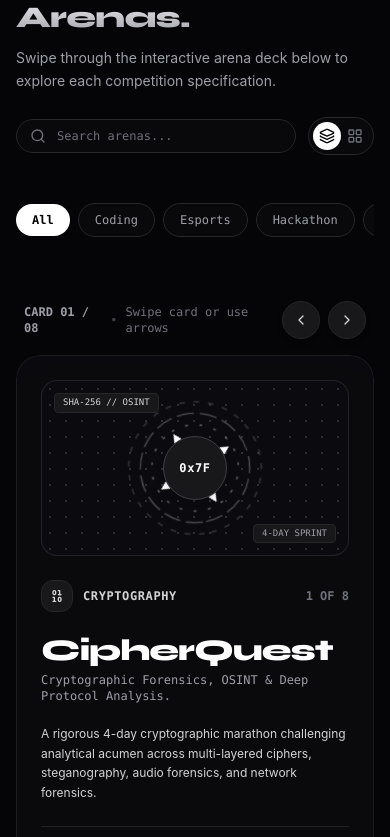
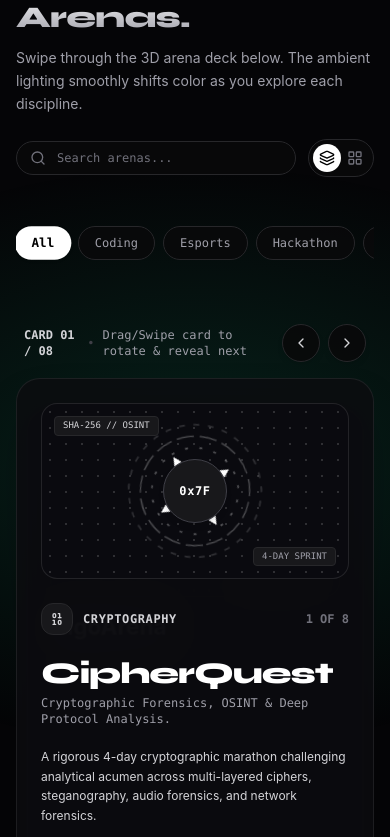
Before and after one commit to Valenite/genesiz-web, a React (Vite) app: page / in a window 390 px wide. Shown: the part 1307-2144 px from the top of the page. Built offline with nearby package versions, Linux system fonts and the light colour scheme.

Commit message:
Implement realistic 3D card rotation swipe physics and smooth ambient color background morphing

```diff
--- a/src/components/EventGrid.tsx
+++ b/src/components/EventGrid.tsx
@@ -38,6 +38,20 @@ const iconMap: Record<string, React.FC<{ className?: string }>> = {
   Globe,
   Sparkles,
 };
+
+// Signature ambient color glow map for each competition
+const eventColorGlowMap: Record<string, string> = {
+  cipherquest: 'rgba(16, 185, 129, 0.16)', // Emerald
+  algoarena: 'rgba(99, 102, 241, 0.16)',   // Indigo
+  valorant: 'rgba(244, 63, 94, 0.16)',     // Crimson Red
+  bedwarz: 'rgba(245, 158, 11, 0.16)',     // Amber Gold
+  brainbyte: 'rgba(168, 85, 247, 0.16)',   // Purple
+  appforge: 'rgba(6, 182, 212, 0.16)',     // Cyan
+  webx: 'rgba(14, 165, 233, 0.16)',        // Sky Blue
+  surprise: 'rgba(244, 114, 182, 0.16)',   // Rose Pink
+};
+
+const defaultGlow = 'rgba(99, 102, 241, 0.12)';
 
 export const EventGrid: React.FC<EventGridProps> = ({ onSelectEvent }) => {
   const [activeCategory, setActiveCategory] = useState<string>('All');
@@ -81,26 +95,36 @@ export const EventGrid: React.FC<EventGridProps> = ({ onSelectEvent }) => {
   const totalFiltered = filteredEvents.length;
   const safeIndex = Math.min(currentIndex, Math.max(0, totalFiltered - 1));
 
+  // Current active event and its signature ambient glow
+  const currentActiveEvent = filteredEvents[safeIndex];
+  const activeGlowColor = currentActiveEvent
+    ? (eventColorGlowMap[currentActiveEvent.id] || defaultGlow)
+    : defaultGlow;
+
+  // Next card in stack
+  const nextCardIndex = (safeIndex + 1) % Math.max(1, totalFiltered);
+  const nextEvent = filteredEvents[nextCardIndex];
+
   const triggerSwipeLeft = () => {
-    if (totalFiltered === 0 || animatingDir !== null) return;
+    if (totalFiltered <= 1 || animatingDir !== null) return;
     soundFX.playWarp();
     setAnimatingDir('left');
     setTimeout(() => {
       setCurrentIndex((prev) => (prev + 1) % totalFiltered);
       setSwipeOffset(0);
       setAnimatingDir(null);
-    }, 220);
+    }, 240);
   };
 
   const triggerSwipeRight = () => {
-    if (totalFiltered === 0 || animatingDir !== null) return;
+    if (totalFiltered <= 1 || animatingDir !== null) return;
     soundFX.playWarp();
     setAnimatingDir('right');
     setTimeout(() => {
       setCurrentIndex((prev) => (prev - 1 + totalFiltered) % totalFiltered);
       setSwipeOffset(0);
       setAnimatingDir(null);
-    }, 220);
+    }, 240);
   };
 
   // Touch Swipe Handlers
@@ -121,9 +145,9 @@ export const EventGrid: React.FC<EventGridProps> = ({ onSelectEvent }) => {
   const handleTouchEnd = () => {
     if (!isSwiping || animatingDir !== null) return;
     setIsSwiping(false);
-    if (swipeOffset < -45) {
+    if (swipeOffset < -60) {
       triggerSwipeLeft();
-    } else if (swipeOffset > 45) {
+    } else if (swipeOffset > 60) {
       triggerSwipeRight();
     } else {
       setSwipeOffset(0);
@@ -132,10 +156,19 @@ export const EventGrid: React.FC<EventGridProps> = ({ onSelectEvent }) => {
   };
 
   return (
-    <section id="events" className="relative py-28 px-4 sm:px-6 lg:px-8 max-w-6xl mx-auto">
+    <section id="events" className="relative py-28 px-4 sm:px-6 lg:px-8 max-w-6xl mx-auto overflow-hidden">
+
+      {/* Dynamic Smooth Ambient Background Color Glow Aura */}
+      <div
+        style={{
+          background: `radial-gradient(ellipse 700px 420px at 50% 50%, ${activeGlowColor}, transparent 70%)`,
+          transition: 'background 0.8s cubic-bezier(0.16, 1, 0.3, 1)'
+        }}
+        className="absolute inset-0 pointer-events-none z-0"
+      />
 
       {/* Section Header */}
-      <RevealOnScroll>
+      <RevealOnScroll className="relative z-10">
         <div className="flex flex-col md:flex-row md:items-end justify-between gap-6 mb-12">
           <div className="space-y-3">
             <div className="inline-flex items-center gap-2 px-3 py-1 rounded-full bg-zinc-900 border border-white/10 text-xs font-mono text-zinc-400">
@@ -145,7 +178,7 @@ export const EventGrid: React.FC<EventGridProps> = ({ onSelectEvent }) => {
               Eight Flagship Arenas.
             </h2>
             <p className="text-sm text-zinc-400 font-normal max-w-xl leading-relaxed">
-              Swipe through the interactive arena deck below to explore each competition specification.
+              Swipe through the 3D arena deck below. The ambient lighting smoothly shifts color as you explore each discipline.
             </p>
           </div>
 
@@ -161,17 +194,17 @@ export const EventGrid: React.FC<EventGridProps> = ({ onSelectEvent }) => {
                   setSearchQuery(e.target.value);
                   setCurrentIndex(0);
                 }}
-                className="w-full pl-10 pr-4 py-2 bg-zinc-950 border border-zinc-800 rounded-full text-xs font-mono text-white placeholder-zinc-500 focus:outline-none focus:border-zinc-500 transition-all"
+                className="w-full pl-10 pr-4 py-2 bg-zinc-950/90 border border-zinc-800 rounded-full text-xs font-mono text-white placeholder-zinc-500 focus:outline-none focus:border-zinc-500 transition-all"
               />
             </div>
 
-            <div className="flex items-center p-1 bg-zinc-950 border border-zinc-800 rounded-full shrink-0">
+            <div className="flex items-center p-1 bg-zinc-950/90 border border-zinc-800 rounded-full shrink-0">
               <button
                 onClick={() => {
                   soundFX.playClick();
                   setViewMode('deck');
                 }}
-                title="Interactive Swipe Deck"
+                title="Interactive 3D Swipe Deck"
                 className={`p-1.5 rounded-full transition-all cursor-pointer ${
                   viewMode === 'deck' ? 'bg-white text-black' : 'text-zinc-500 hover:text-white'
                 }`}
@@ -196,7 +229,7 @@ export const EventGrid: React.FC<EventGridProps> = ({ onSelectEvent }) => {
       </RevealOnScroll>
 
       {/* Filter Tabs */}
-      <RevealOnScroll delayMs={100}>
+      <RevealOnScroll delayMs={100} className="relative z-10">
         <div className="flex items-center gap-2 overflow-x-auto pb-4 mb-8 scrollbar-none">
           {categories.map((cat) => (
             <button
@@ -208,8 +241,8 @@ export const EventGrid: React.FC<EventGridProps> = ({ onSelectEvent }) => {
               }}
               className={`px-4 py-2 rounded-full text-xs font-mono transition-all whitespace-nowrap cursor-pointer ${
                 activeCategory === cat
-                  ? 'bg-white text-black font-bold shadow-sm'
-                  : 'bg-zinc-950 text-zinc-400 hover:text-white border border-zinc-800'
+                  ? 'bg-white text-black font-bold shadow-sm scale-105'
+                  : 'bg-zinc-950/90 text-zinc-400 hover:text-white border border-zinc-800'
               }`}
             >
               {cat}
@@ -218,26 +251,26 @@ export const EventGrid: React.FC<EventGridProps> = ({ onSelectEvent }) => {
         </div>
       </RevealOnScroll>
 
-      {/* SWIPE DECK MODE (Default Interactive Deck) */}
+      {/* SWIPE DECK MODE (Default Interactive 3D Deck with Ambient Transition) */}
       {viewMode === 'deck' && totalFiltered > 0 && (
-        <RevealOnScroll delayMs={150}>
+        <RevealOnScroll delayMs={150} className="relative z-10">
           <div className="relative max-w-xl mx-auto py-4">
 
             {/* Navigation Controls */}
             <div className="flex items-center justify-between mb-4 px-2">
               <div className="flex items-center gap-2">
-                <span className="text-xs font-mono text-zinc-400 font-bold">
+                <span className="text-xs font-mono text-zinc-300 font-bold">
                   CARD {String(safeIndex + 1).padStart(2, '0')} / {String(totalFiltered).padStart(2, '0')}
                 </span>
                 <span className="text-zinc-700 text-xs font-mono">•</span>
-                <span className="text-xs font-mono text-zinc-500">Swipe card or use arrows</span>
+                <span className="text-xs font-mono text-zinc-400">Drag/Swipe card to rotate & reveal next</span>
               </div>
 
               <div className="flex items-center gap-2">
                 <button
                   onClick={triggerSwipeRight}
                   onMouseEnter={() => soundFX.playHover()}
-                  className="p-2.5 rounded-full bg-zinc-900 border border-zinc-800 text-zinc-300 hover:text-white hover:border-zinc-600 transition-all cursor-pointer shadow-md active:scale-95"
+                  className="p-2.5 rounded-full bg-zinc-950/90 border border-zinc-800 text-zinc-300 hover:text-white hover:border-zinc-600 transition-all cursor-pointer shadow-md active:scale-95"
                   title="Previous Card"
                 >
                   <ChevronLeft className="w-4 h-4" />
@@ -245,7 +278,7 @@ export const EventGrid: React.FC<EventGridProps> = ({ onSelectEvent }) => {
                 <button
                   onClick={triggerSwipeLeft}
                   onMouseEnter={() => soundFX.playHover()}
-                  className="p-2.5 rounded-full bg-zinc-900 border border-zinc-800 text-zinc-300 hover:text-white hover:border-zinc-600 transition-all cursor-pointer shadow-md active:scale-95"
+                  className="p-2.5 rounded-full bg-zinc-950/90 border border-zinc-800 text-zinc-300 hover:text-white hover:border-zinc-600 transition-all cursor-pointer shadow-md active:scale-95"
                   title="Next Card"
                 >
                   <ChevronRight className="w-4 h-4" />
@@ -255,7 +288,7 @@ export const EventGrid: React.FC<EventGridProps> = ({ onSelectEvent }) => {
 
             {/* Interactive Card Deck Stack Container */}
             <div
-              className="relative min-h-[460px] sm:min-h-[480px] touch-pan-y select-none cursor-grab active:cursor-grabbing overflow-hidden rounded-3xl"
+              className="relative min-h-[460px] sm:min-h-[480px] touch-pan-y select-none cursor-grab active:cursor-grabbing perspective-1000"
               onTouchStart={handleTouchStart}
               onTouchMove={handleTouchMove}
               onTouchEnd={handleTouchEnd}
@@ -264,38 +297,55 @@ export const EventGrid: React.FC<EventGridProps> = ({ onSelectEvent }) => {
               onMouseUp={handleTouchEnd}
               onMouseLeave={handleTouchEnd}
             >
-              {/* Stacked Preview Card Behind */}
-              {totalFiltered > 1 && (
-                <div
-                  className="absolute inset-0 rounded-3xl bg-[#08080c] border border-zinc-800/60 pointer-events-none transition-all duration-300 transform translate-y-3 scale-95 opacity-40 z-0"
-                />
-              )}
+              {/* Underlying Card Stack Preview (Scales Up & Rotates Into Place as User Swipes Top Card) */}
+              {totalFiltered > 1 && nextEvent && (() => {
+                const swipeProgress = Math.min(1, Math.abs(swipeOffset) / 200);
+                const underlyingScale = 0.94 + swipeProgress * 0.06;
+                const underlyingTranslateY = 14 - swipeProgress * 14;
+                const underlyingOpacity = 0.5 + swipeProgress * 0.5;
 
-              {/* Active Foreground Card */}
-              {filteredEvents[safeIndex] && (() => {
-                const event = filteredEvents[safeIndex];
+                return (
+                  <div
+                    style={{
+                      transform: `scale(${underlyingScale}) translateY(${underlyingTranslateY}px)`,
+                      opacity: underlyingOpacity,
+                      transition: isSwiping ? 'none' : 'transform 0.3s cubic-bezier(0.16, 1, 0.3, 1), opacity 0.3s cubic-bezier(0.16, 1, 0.3, 1)',
+                    }}
+                    className="absolute inset-0 rounded-3xl bg-[#09090e] border border-zinc-800/80 pointer-events-none z-0 p-6 sm:p-8 flex flex-col justify-between"
+                  >
+                    <div className="space-y-4 opacity-40">
+                      <EventVisual eventId={nextEvent.id} />
+                      <div className="text-2xl font-bold text-white">{nextEvent.name}</div>
+                    </div>
+                  </div>
+                );
+              })()}
+
+              {/* Active Top Foreground Card (Rotates & Slides Away smoothly on Drag/Swipe) */}
+              {currentActiveEvent && (() => {
+                const event = currentActiveEvent;
                 const Icon = iconMap[event.iconName] || Sparkles;
 
-                // Compute smooth card transform during drag or animation
-                let cardTransform = `translateX(${swipeOffset}px) rotate(${swipeOffset * 0.03}deg)`;
-                let cardOpacity = 1;
+                // Calculate realistic 3D deck card rotation based on swipe displacement
+                let transformString = `translateX(${swipeOffset}px) rotateZ(${swipeOffset * 0.06}deg) rotateY(${swipeOffset * 0.04}deg)`;
+                let opacityVal = 1;
 
                 if (animatingDir === 'left') {
-                  cardTransform = `translateX(-120%) rotate(-12deg)`;
-                  cardOpacity = 0;
+                  transformString = `translateX(-130%) rotateZ(-16deg) rotateY(-20deg)`;
+                  opacityVal = 0;
                 } else if (animatingDir === 'right') {
-                  cardTransform = `translateX(120%) rotate(12deg)`;
-                  cardOpacity = 0;
+                  transformString = `translateX(130%) rotateZ(16deg) rotateY(20deg)`;
+                  opacityVal = 0;
                 }
 
                 return (
                   <div
                     style={{
-                      transform: cardTransform,
-                      opacity: cardOpacity,
-                      transition: isSwiping ? 'none' : 'transform 0.28s ease-out, opacity 0.28s ease-out',
+                      transform: transformString,
+                      opacity: opacityVal,
+                      transition: isSwiping ? 'none' : 'transform 0.3s cubic-bezier(0.16, 1, 0.3, 1), opacity 0.3s cubic-bezier(0.16, 1, 0.3, 1)',
                     }}
-                    className="relative z-10 spotlight-card p-6 sm:p-8 rounded-3xl flex flex-col justify-between min-h-[460px] sm:min-h-[480px] shadow-2xl border border-white/15 bg-[#0a0a0f]"
+                    className="relative z-10 spotlight-card p-6 sm:p-8 rounded-3xl flex flex-col justify-between min-h-[460px] sm:min-h-[480px] shadow-2xl border border-white/20 bg-[#0a0a0f]"
                   >
                     <div className="space-y-5">
                       {/* Visual Banner Artwork */}
@@ -368,9 +418,9 @@ export const EventGrid: React.FC<EventGridProps> = ({ onSelectEvent }) => {
 
             {/* Indicator Dots */}
             <div className="flex items-center justify-center gap-2 mt-6">
-              {filteredEvents.map((_, idx) => (
+              {filteredEvents.map((evt, idx) => (
                 <button
-                  key={idx}
+                  key={evt.id + idx}
                   onClick={() => {
                     soundFX.playClick();
                     setCurrentIndex(idx);
@@ -389,7 +439,7 @@ export const EventGrid: React.FC<EventGridProps> = ({ onSelectEvent }) => {
 
       {/* GRID VIEW MODE */}
       {viewMode === 'grid' && (
-        <div className="grid grid-cols-1 md:grid-cols-2 gap-6">
+        <div className="grid grid-cols-1 md:grid-cols-2 gap-6 relative z-10">
           {filteredEvents.map((event, idx) => {
             const Icon = iconMap[event.iconName] || Sparkles;
 
@@ -461,7 +511,7 @@ export const EventGrid: React.FC<EventGridProps> = ({ onSelectEvent }) => {
       )}
 
       {filteredEvents.length === 0 && (
-        <div className="text-center py-16 bg-zinc-950 rounded-3xl border border-zinc-900 p-8 space-y-3">
+        <div className="text-center py-16 bg-zinc-950 rounded-3xl border border-zinc-900 p-8 space-y-3 relative z-10">
           <p className="font-mono text-zinc-400 text-xs">NO ARENAS MATCHING SEARCH QUERY.</p>
           <button
             onClick={() => {
```
